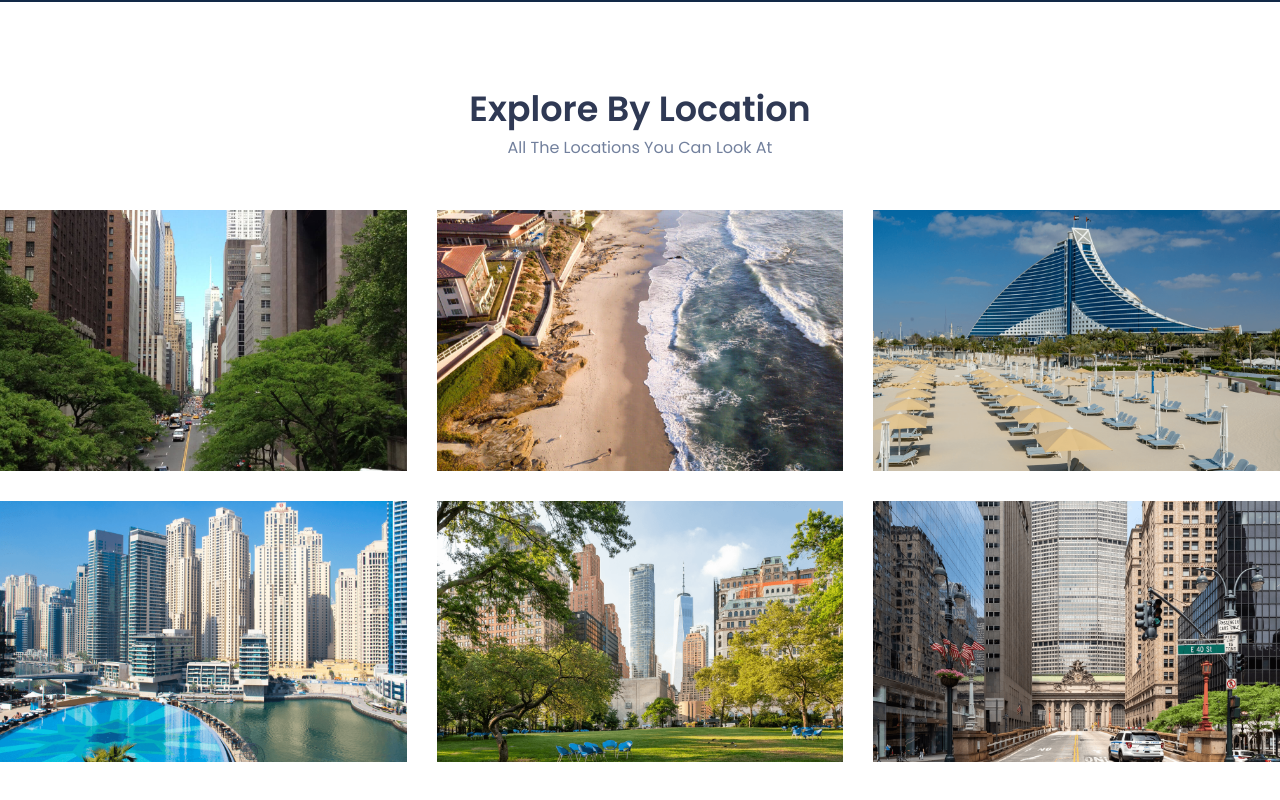
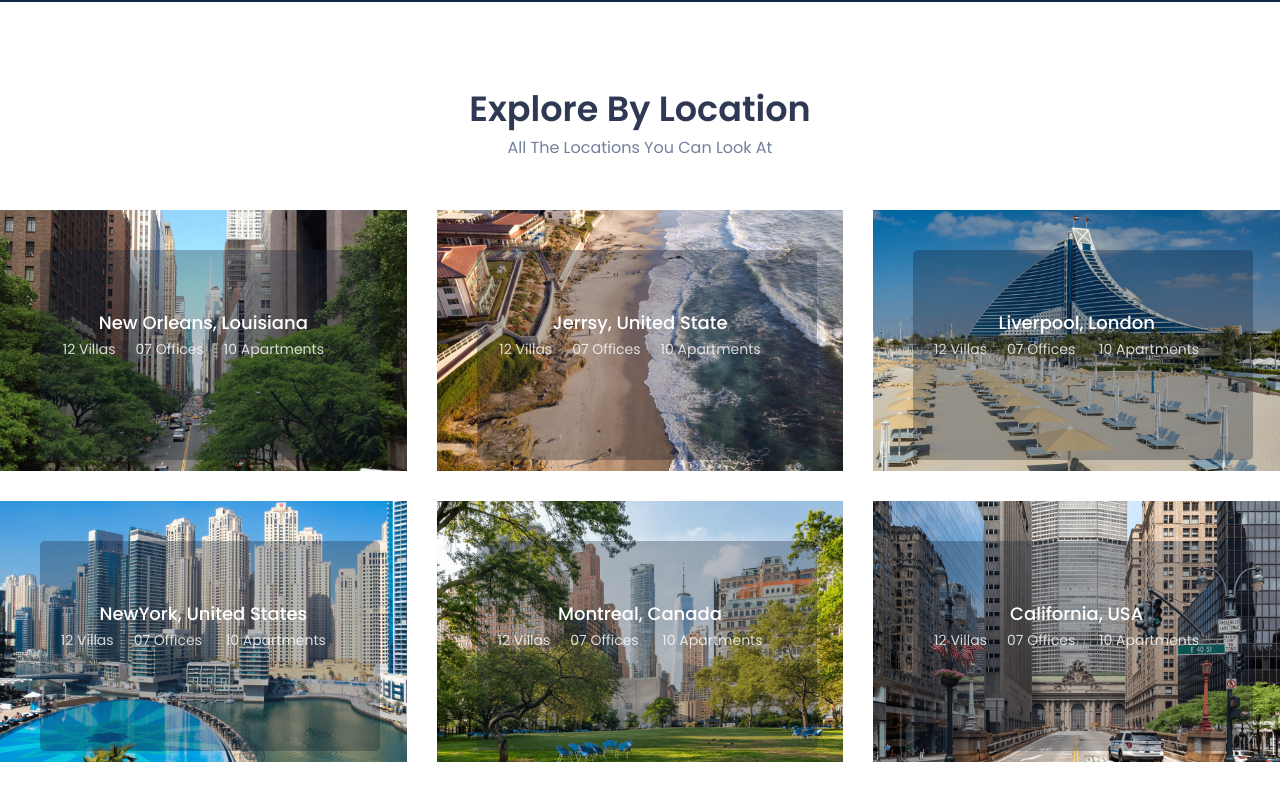
Before and after one commit to Tduncan14/realestatehouse, a React (Create React App) app: page / in a window 1280 px wide. Shown: the part 3063-3863 px from the top of the page. Built offline with nearby package versions, Linux system fonts and the light colour scheme.

Commit message:
keep moving forward

```diff
--- a/src/components/Home/location/Location.css
+++ b/src/components/Home/location/Location.css
@@ -0,0 +1,44 @@
+.location .box{
+    position:relative;
+    border-radius:5px;
+}
+
+
+.location .overlay{
+    position:absolute;
+    top:0;
+    left:0;
+    display:flex;
+    align-items: center;
+    justify-content: center;
+    flex-direction: column;
+    height:250px;
+    width:100%;
+    color:#fff;
+    z-index:2222;
+}
+
+.location .overlay::after{
+    content:"";
+    position: absolute;
+    top:0;
+    left:0;
+    width:340px;
+    height:210px;
+    background:rgb(15 28 47 / 30%);
+    z-index:-1;
+    margin:40px;
+    border-radius:5px;
+}
+
+
+.location h5{
+    font-size:18px;
+    font-weight:500;
+}
+
+.location label {
+    color:#fff;
+    margin-right:20px;
+    opacity: 0.8;
+}
--- a/src/components/Home/location/Location.js
+++ b/src/components/Home/location/Location.js
@@ -23,6 +23,17 @@ const Location = () => {
                 return(
                 <div className="box">
                       <img src={items.cover} alt=''/>
+
+
+                      <div className="overlay">
+                        <h5>{items.name}</h5>
+
+                        <p>
+                        <label>{items.Villas}</label>
+                        <label>{items.Offices}</label>
+                        <label>{items.Apartments}</label>
+                        </p>
+                      </div>
                 </div>
               )})}
            </div>
```
